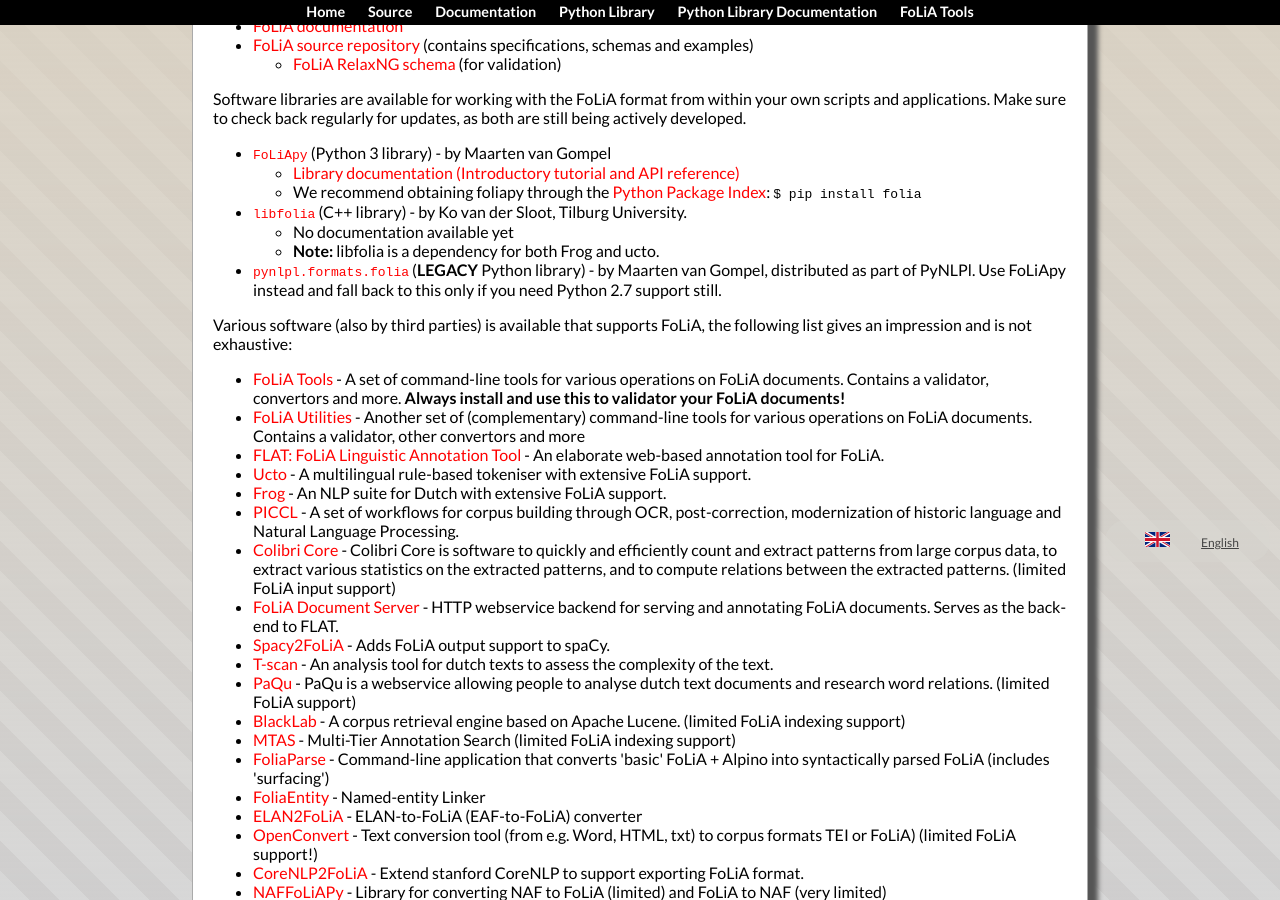
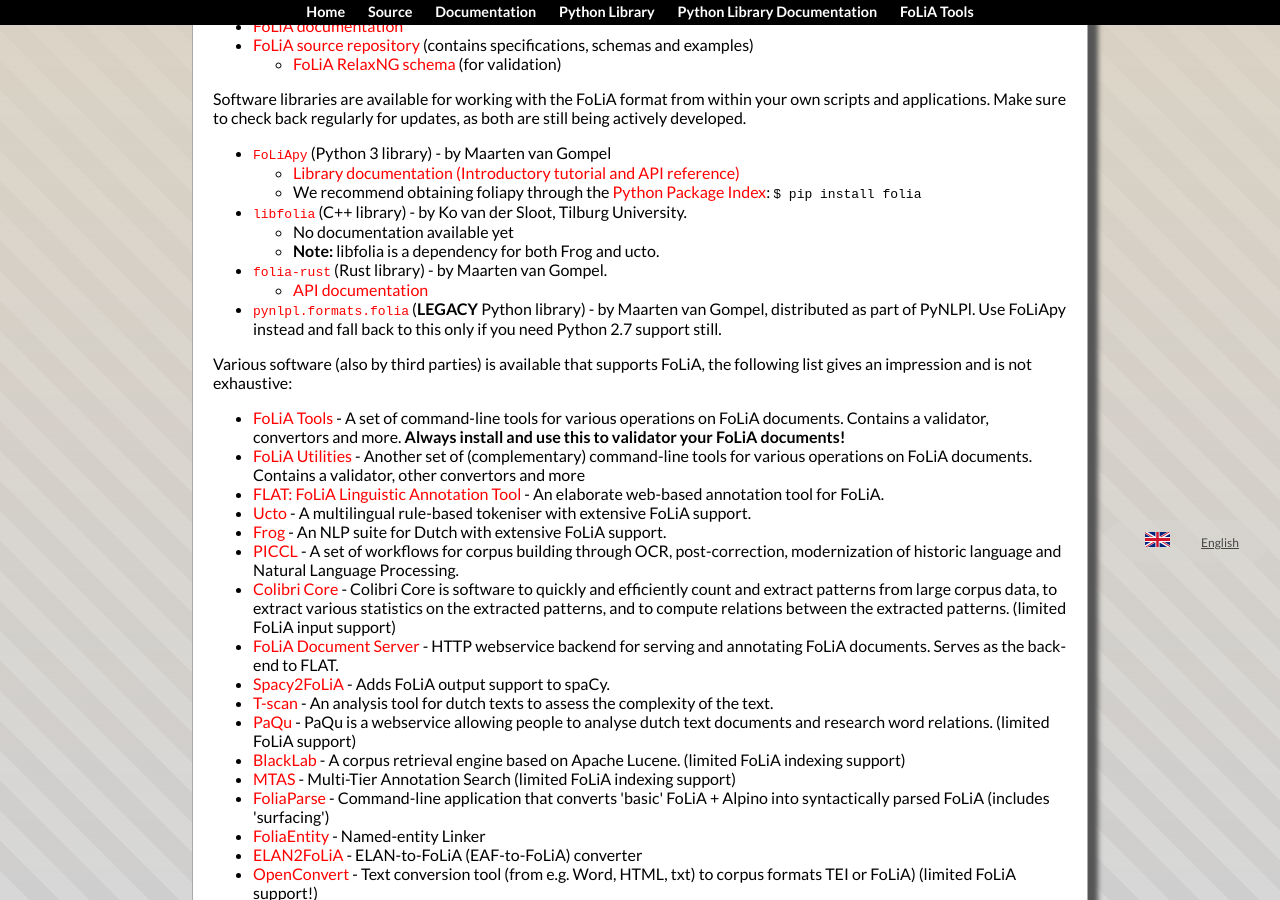
Before and after one commit to proycon/folia, a Jekyll site: the page built from index.html, in a window 1280 px wide and 900 px high, scrolled down 2010 px. Built offline with Jekyll 4.4.1, drawn with Linux system fonts in a browser that asks for light colours.

Commit message:
added rust library to folia website

```diff
--- a/index.html
+++ b/index.html
@@ -103,6 +103,10 @@
 	<li><strong>Note:</strong> libfolia is a dependency for both Frog and ucto.</li>
 </ul>
 </li>
+<li><tt><a href="https://crates.io/crates/folia">folia-rust</a></tt> (Rust library) - by Maarten van Gompel.</li>
+<ul>
+    <li><a href="https://docs.rs/folia/">API documentation</a></li>
+</ul>
 <li><tt><a href="https://github.com/proycon/pynlpl/">pynlpl.formats.folia</a></tt> (<b>LEGACY</b> Python library) - by Maarten van Gompel, distributed as part of PyNLPl. Use FoLiApy instead and fall back to this only if you need Python 2.7 support still.</li>
 </ul>
 
```
